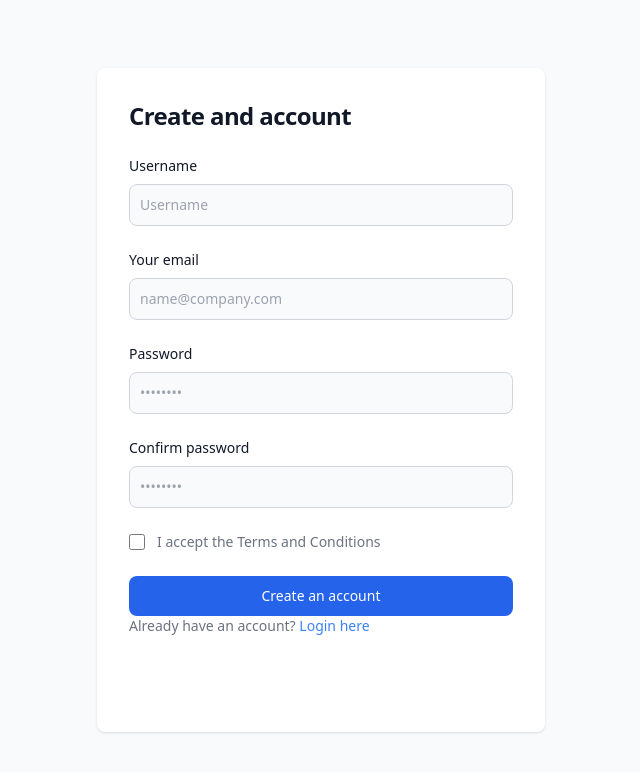
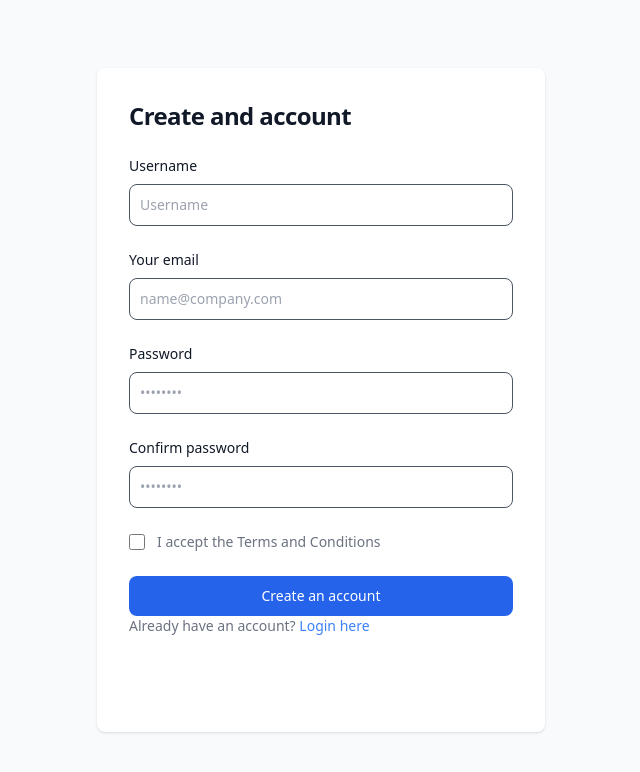
Before and after one commit to floweryjoseph/bookspot_client, a React (Vite) app: page /signup in a window 1280 px wide. Shown: the top 772 px of the page, without its empty margins (319-959 px from the left). Built offline with nearby package versions, Linux system fonts and the light colour scheme.

Commit message:
modified

```diff
--- a/src/pages/Profile.jsx
+++ b/src/pages/Profile.jsx
@@ -50,7 +50,7 @@ const Profile = () => {
         <div className='w-full min-h-screen bg-gray-950 px-12 pt-20 text-white'>
             <div className='w-full bg-gray-800 my-5  text-orange-600 h-28 flex flex-col items-center justify-evenly'>
                 <h1 className='text-3xl font-bold'>{user.user.username}</h1>
-                <p className='text-lg'><span className='text-xl font-bold mr-2'>{blogs.length}</span>Posts</p>
+                <p className='text-lg'><span className='text-xl font-bold mr-2'>{blogs.length}</span> {blogs.length ===1 ? 'Post':'Posts'}</p>
             </div>
             <div className='w-full flex flex-col gap-5 items-center '>
                 {blogs.map((blog, i) => (
@@ -59,7 +59,7 @@ const Profile = () => {
                         <div className=' w-2/3 flex flex-col gap-5 p-10'>
                             <ChevronDown onClick={()=>setCollapsedPost(collapsedPost ===i ? null : i)} className={`ml-auto cursor-pointer h-10 w-10 absolute top-5 ${i % 2 === 0 ? "right-5" : "left-5"} ${collapsedPost ===i && "rotate-180"}`}/>
                             <h1 className='text-2xl font-bold uppercase ' >{blog.author}</h1>
-                            <p hidden={collapsedPost !==i} className='text-xl font-thin'>{blog.about}</p>
+                            <p hidden={collapsedPost !==i} className='text-xl font-thin text-orange-300'>{blog.about}</p>
                             <p hidden={collapsedPost !==i}>{blog.content}</p>
                             <p className='italic text-orange-700'>posted by : <span className='font-bold capitalize'>{user.user.username}</span></p>
                                 <div className='flex gap-5'>
@@ -74,7 +74,7 @@ const Profile = () => {
                             </div>
                             <div className='flex gap-5 '>
                               <Link to={`/edit-post/${blog._id}`}>
-                                <button type="submit" className="w-full py-2 text-white bg-blue-700 hover:bg-blue-800 focus:ring-4 focus:outline-none focus:ring-white font-medium rounded-lg text-sm px-10  text-center"><Edit/> Edit Post</button>
+                                <button type="submit" className="w-fit py-2 px-5 flex items-center justify-center gap-2 text-white bg-orange-500 hover:bg-orange-600 focus:ring-4 focus:outline-none focus:ring-white font-medium rounded-lg text-sm  text-center"><Edit/> Edit Post</button>
                                 </Link>
                                 <button onClick={()=>deletePost(blog._id)} type="submit" className="w-fit px-10 py-2 flex items-center justify-center gap-2 text-white bg-red-600 hover:bg-red-700 focus:ring-4 focus:outline-none focus:ring-red-300 font-medium rounded-lg text-sm  text-center dark:bg-red-600 dark:hover:bg-red-700 dark:focus:ring-red-800"><Trash/> Delete Post</button>
                             </div>
--- a/src/pages/Signup.jsx
+++ b/src/pages/Signup.jsx
@@ -42,9 +42,9 @@ const SignUp = () => {
     <section className="bg-gray-50 dark:bg-gray-900">
       <ToastContainer/>
       <div className="flex flex-col items-center justify-center px-6 py-8 mx-auto md:h-screen lg:py-0">
-        <div className="w-full bg-white rounded-lg shadow dark:border md:mt-0 sm:max-w-md xl:p-0 dark:bg-gray-800 dark:border-gray-700">
-          <div className="p-6 space-y-4 md:space-y-6 sm:p-8">
-            <h1 className="text-xl font-bold leading-tight tracking-tight text-gray-900 md:text-2xl dark:text-white">
+        <div className="w-full bg-white rounded-lg shadow dark:border md:mt-0 sm:max-w-md xl:p-0">
+          <div className="p-6 space-y-4 md:space-y-6 sm:p-8 ">
+            <h1 className="text-xl font-bold leading-tight tracking-tight text-gray-900 md:text-2xl">
               Create and account
             </h1>
             <form
@@ -74,7 +74,7 @@ const SignUp = () => {
                       message: "Username must not exceed 30 letters",
                     },
                   })}
-                  className="bg-gray-50 border border-gray-300 text-gray-900 sm:text-sm rounded-lg focus:ring-primary-600 focus:border-primary-600 block w-full p-2.5 dark:bg-gray-700 dark:border-gray-600 dark:placeholder-gray-400 dark:text-white dark:focus:ring-blue-500 dark:focus:border-blue-500"
+                  className="border sm:text-sm rounded-lg block w-full p-2.5 border-gray-600 placeholder-gray-400 text-gray-600"
                   id="username"
                   placeholder="Username"
                   required=""
@@ -101,8 +101,7 @@ const SignUp = () => {
                       message: "Enter a valid email",
                     },
                   })}
-                  className="bg-gray-50 border border-gray-300 text-gray-900 sm:text-sm rounded-lg focus:ring-primary-600 focus:border-primary-600 block w-full p-2.5 dark:bg-gray-700 dark:border-gray-600 dark:placeholder-gray-400 dark:text-white dark:focus:ring-blue-500 dark:focus:border-blue-500"
-                  placeholder="name@company.com"
+                  className="border sm:text-sm rounded-lg block w-full p-2.5 border-gray-600 placeholder-gray-400 text-gray-600"                  placeholder="name@company.com"
                   required=""
                 />
                 <p className="text-red-500 text-sm mt-2">
@@ -142,8 +141,7 @@ const SignUp = () => {
                   name="password"
                   id="password"
                   placeholder="••••••••"
-                  className="bg-gray-50 border border-gray-300 text-gray-900 sm:text-sm rounded-lg focus:ring-primary-600 focus:border-primary-600 block w-full p-2.5 dark:bg-gray-700 dark:border-gray-600 dark:placeholder-gray-400 dark:text-white dark:focus:ring-blue-500 dark:focus:border-blue-500"
-                  required=""
+                  className="border sm:text-sm rounded-lg block w-full p-2.5 border-gray-600 placeholder-gray-400 text-gray-600"                  required=""
                 />
                 <p className="text-red-500 text-sm mt-2">
                   {formState.errors.password?.message}
@@ -168,8 +166,7 @@ const SignUp = () => {
                   })}
                   type="password"
                   placeholder="••••••••"
-                  className="bg-gray-50 border border-gray-300 text-gray-900 sm:text-sm rounded-lg focus:ring-primary-600 focus:border-primary-600 block w-full p-2.5 dark:bg-gray-700 dark:border-gray-600 dark:placeholder-gray-400 dark:text-white dark:focus:ring-blue-500 dark:focus:border-blue-500"
-                  required=""
+                  className="border sm:text-sm rounded-lg block w-full p-2.5 border-gray-600 placeholder-gray-400 text-gray-600"                  required=""
                 />
                 <p className="text-red-500 text-sm mt-2">
                   {formState.errors.confirmPassword?.message}
@@ -181,14 +178,14 @@ const SignUp = () => {
                     id="terms"
                     aria-describedby="terms"
                     type="checkbox"
-                    className="w-4 h-4 border border-gray-300 rounded bg-gray-50 focus:ring-3 focus:ring-primary-300 dark:bg-gray-700 dark:border-gray-600 dark:focus:ring-primary-600 dark:ring-offset-gray-800"
+                    className="w-4 h-4 border border-gray-300 rounded bg-gray-50 focus:ring-3 focus:ring-primary-300  dark:border-gray-600 dark:focus:ring-primary-600 dark:ring-offset-gray-800"
                     required=""
                   />
                 </div>
                 <div className="ml-3 text-sm">
                   <label
                     htmlFor="terms"
-                    className="font-light text-gray-500 dark:text-gray-300"
+                    className="font-light text-gray-500 "
                   >
                     I accept the{" "}
                     <a
```
Also changed, not shown: src/pages/Login.jsx (+6 -8 lines).
